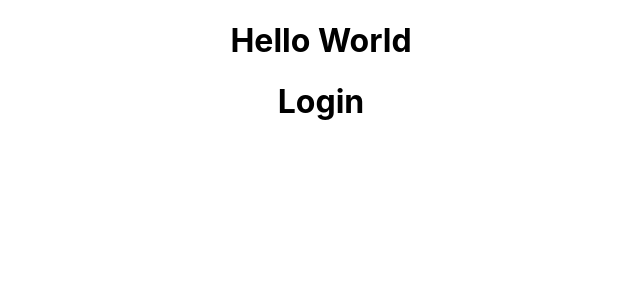
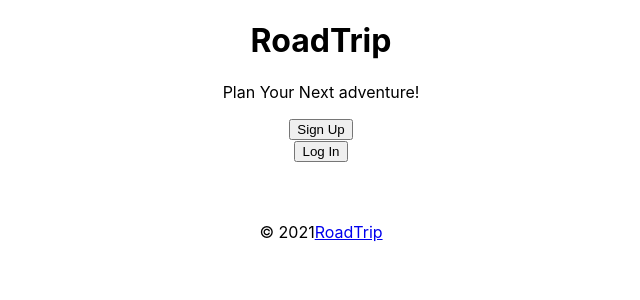
Before and after one commit to tony-shifflett/roadtrip-frontend, a React (Create React App) app: page / in a window 1280 px wide. Shown: the top 300 px of the page, without its empty margins (319-959 px from the left). Built offline with nearby package versions, Linux system fonts and the light colour scheme.

Commit message:
removed hello world from app, built out login/splash

```diff
--- a/src/App.js
+++ b/src/App.js
@@ -6,7 +6,6 @@ import Login from "./pages/Login";
 function App() {
   return (
     <div className="App">
-      <h1>Hello World</h1>
       <Route path="/" render={(rp) => <Login{...rp}/>}/>
     </div>
   );
--- a/src/pages/Login.js
+++ b/src/pages/Login.js
@@ -1,8 +1,33 @@
 import React from "react"
+import {Link} from "react-router-dom"
 
 const Login = (props) =>{
 
-    return <h1>Login</h1>
+    return (
+      <div>
+        <h1>RoadTrip</h1>
+        <p>Plan Your Next adventure!</p>
+          <div>
+            <Link to="/Trips">
+              <button>Sign Up</button>
+            </Link>
+            <br></br>
+            <Link to="/Trips">
+              <button>Log In</button>
+            </Link>
+            <br></br>
+            <br></br>
+            <br></br>
+            <br></br>
+            <span className="cr">
+              © 2021
+              <Link to="/about">
+                RoadTrip
+              </Link>
+            </span>
+          </div>
+     </div>
+    )
 }
 
 export default Login
```
